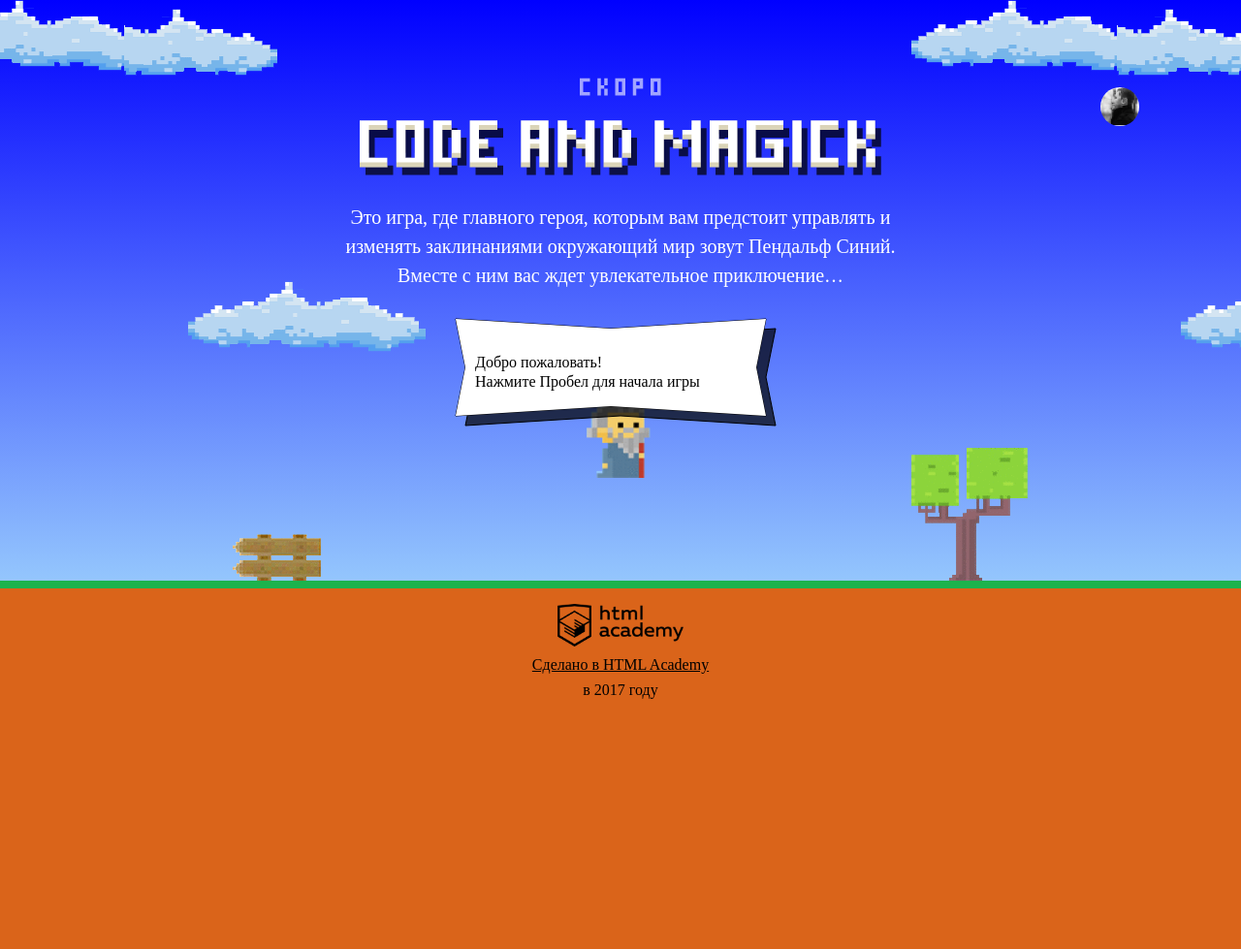
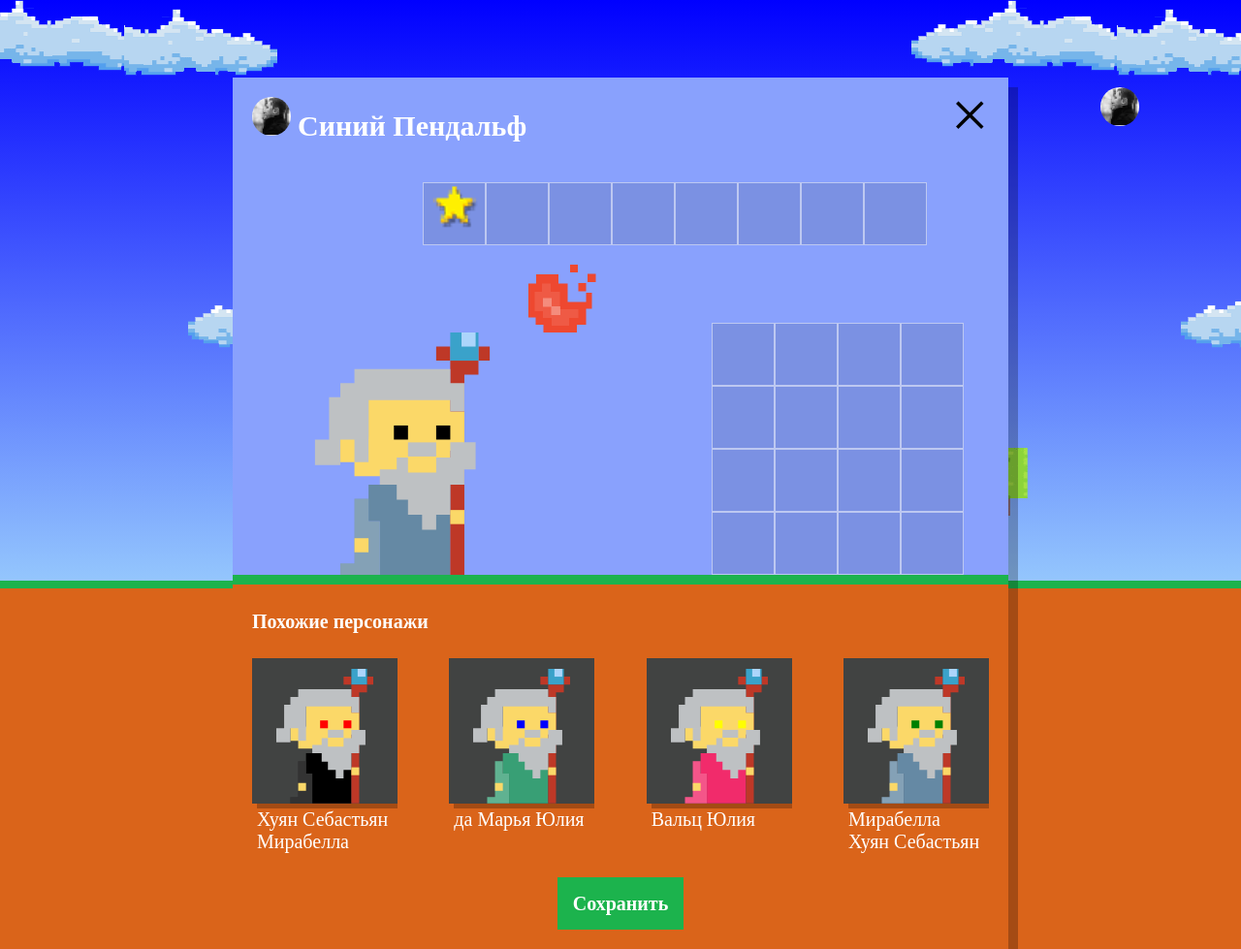
Before and after one commit to academyunit/18002-code-and-magick, a website: page index.html in a window 1280 px wide. Shown: the whole page at 97% size. Before the commit the page ends 800 px from the top, so only its background shows below. Drawn offline with Linux system fonts and the light colour scheme; a web font is replaced by a local one.

Commit message:
Add task 3

```diff
--- a/index.html
+++ b/index.html
@@ -67,7 +67,7 @@
   </div>
 </header>
 
-<div class="overlay setup hidden">
+<div class="overlay setup">
   <form class="setup-wizard-form"
         method="post"
         enctype="multipart/form-data"
@@ -201,6 +201,7 @@
       return height / 3;
   };
 </script>
+<script src="js/setup.js"></script>
 <script src="js/stat.js"></script>
 <script src="js/game.js"></script>
 
--- /dev/null
+++ b/js/setup.js
@@ -0,0 +1,183 @@
+'use strict';
+
+// Сколько магов генерируем
+var SIMILAR_WIZARDS_AMOUNT = 4;
+
+// Тестовые данные
+var LIST_NAMES = [
+  'Иван',
+  'Хуян Себастьян',
+  'Мария',
+  'Кристоф',
+  'Виктор',
+  'Юлия',
+  'Люпита',
+  'Вашингтон'
+];
+
+var LIST_LAST_NAMES = [
+  'да Марья',
+  'Верон',
+  'Мирабелла',
+  'Вальц',
+  'Онопко',
+  'Топольницкая',
+  'Нионго',
+  'Ирвинг'
+];
+
+var LIST_COATS_COLORS = [
+  'rgb(101, 137, 164)',
+  'rgb(241, 43, 107)',
+  'rgb(146, 100, 161)',
+  'rgb(56, 159, 117)',
+  'rgb(215, 210, 55)',
+  'rgb(0, 0, 0)'
+];
+
+var LIST_EYES_COLORS = [
+  'black',
+  'red',
+  'blue',
+  'yellow',
+  'green'
+];
+
+/**
+ * Сгенерировать массив магов со случайными: name, coatColor, eyesColor.
+ *
+ * Пример:
+ * [
+ *  {name: "Иван Мирабелла", coatColor: "rgb(101, 137, 164)", eyesColor: "red"},
+ *  {name: "Люпита Ирвинг", coatColor: "rgb(146, 100, 161)", eyesColor: "blue"}
+ * ]
+ *
+ * @param {int} amount
+ * @return {Array}
+ */
+function getRandomSimilarWizardsData(amount) {
+  var wizards = [];
+
+  var randomNames = getRandomUniqueValues(amount, LIST_NAMES, LIST_LAST_NAMES);
+  var randomCoatsColors = getRandomUniqueValues(amount, LIST_COATS_COLORS);
+  var randomEyesColors = getRandomUniqueValues(amount, LIST_EYES_COLORS);
+
+  for (var i = 0; i < amount; i++) {
+    wizards.push({
+      name: randomNames[i],
+      coatColor: randomCoatsColors[i],
+      eyesColor: randomEyesColors[i]
+    });
+  }
+  return wizards;
+}
+
+/**
+ * Получить случайные элементы массива(ов)
+ *
+ * @param {int} amountOfValues Кол-во элементов, которое нужно получить
+ * @param {array} arr Массив 1
+ * @param {array} arr2 Массив 2 (опционально)
+ * @return {Array}
+ */
+function getRandomUniqueValues(amountOfValues, arr, arr2) {
+  var usedValues = {};
+  var foundValues = [];
+  var currentValue = '';
+  // Максивальное кол-во попыток найти уникальное значение
+  var maxAttempts = 10;
+  var attempts = 0;
+  while (foundValues.length < amountOfValues) {
+    if (attempts >= maxAttempts) {
+      break;
+    }
+    attempts++;
+    // Если пришло 2 массива, то генерим уникальное значение, используя оба сразу
+    if (arr && arr2) {
+      currentValue = getRandomBooleanValue()
+        ? getRandomArrayElement(arr) + ' ' + getRandomArrayElement(arr2)
+        : getRandomArrayElement(arr2) + ' ' + getRandomArrayElement(arr);
+    } else {
+    // или только один
+      currentValue = getRandomArrayElement(arr);
+    }
+    if (usedValues[currentValue]) {
+      continue;
+    }
+
+    foundValues.push(currentValue);
+    usedValues[currentValue] = true;
+  }
+
+  return foundValues;
+}
+
+/**
+ * Получить случайным образом true или false.
+ *
+ * @return {boolean}
+ */
+function getRandomBooleanValue() {
+  return Math.random() >= 0.5;
+}
+
+/**
+ * Получить случайный элемент массива.
+ *
+ * @param {array} arr
+ * @return {string}
+ */
+function getRandomArrayElement(arr) {
+  var randomIndex = Math.floor(Math.random() * arr.length);
+
+  return arr[randomIndex] ? arr[randomIndex] : '';
+}
+
+/**
+ * Сгенерировать магов (DOM для каждого мага на основе template'a).
+ *
+ * @param {array} data
+ * @return {array}
+ */
+function getGeneratedSimilarWizards(data) {
+  var elements = [];
+  var wizardTemplate = document.getElementById('similar-wizard-template').content.querySelector('.setup-similar-item');
+  for (var i = 0; i < data.length; i++) {
+    var wizard = wizardTemplate.cloneNode(true);
+    var wizardName = wizard.querySelector('.setup-similar-label');
+    var wizardCoat = wizard.querySelector('.wizard-coat');
+    var eyesColor = wizard.querySelector('.wizard-eyes');
+
+    wizardName.textContent = data[i]['name'];
+    wizardCoat.style.fill = data[i]['coatColor'];
+    eyesColor.style.fill = data[i]['eyesColor'];
+
+    elements.push(wizard);
+  }
+
+  return elements;
+}
+/**
+ * Отрендерить магов на экране (включить магов в DOM).
+ *
+ * @param {array} wizards
+ */
+function renderSimilarWizards(wizards) {
+  var wizardsList = document.querySelector('.setup-similar-list');
+  var fragment = document.createDocumentFragment();
+  for (var i = 0; i < wizards.length; i++) {
+    fragment.appendChild(wizards[i]);
+  }
+  wizardsList.appendChild(fragment);
+}
+
+/**
+ * Показать экран с похожими магами.
+ */
+function showSimilarWizardsBlock() {
+  document.querySelector('.setup-similar').classList.remove('hidden');
+}
+
+var similarWizards = getGeneratedSimilarWizards(getRandomSimilarWizardsData(SIMILAR_WIZARDS_AMOUNT));
+renderSimilarWizards(similarWizards);
+showSimilarWizardsBlock();
```
